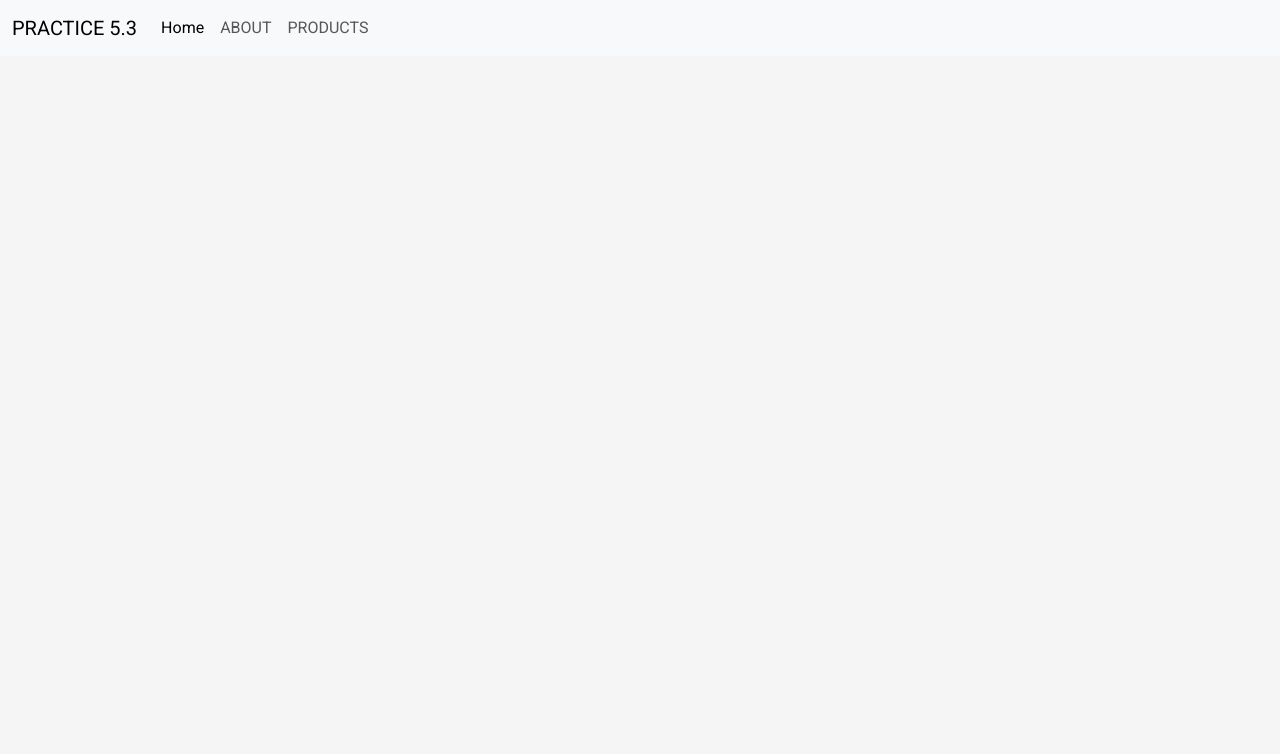
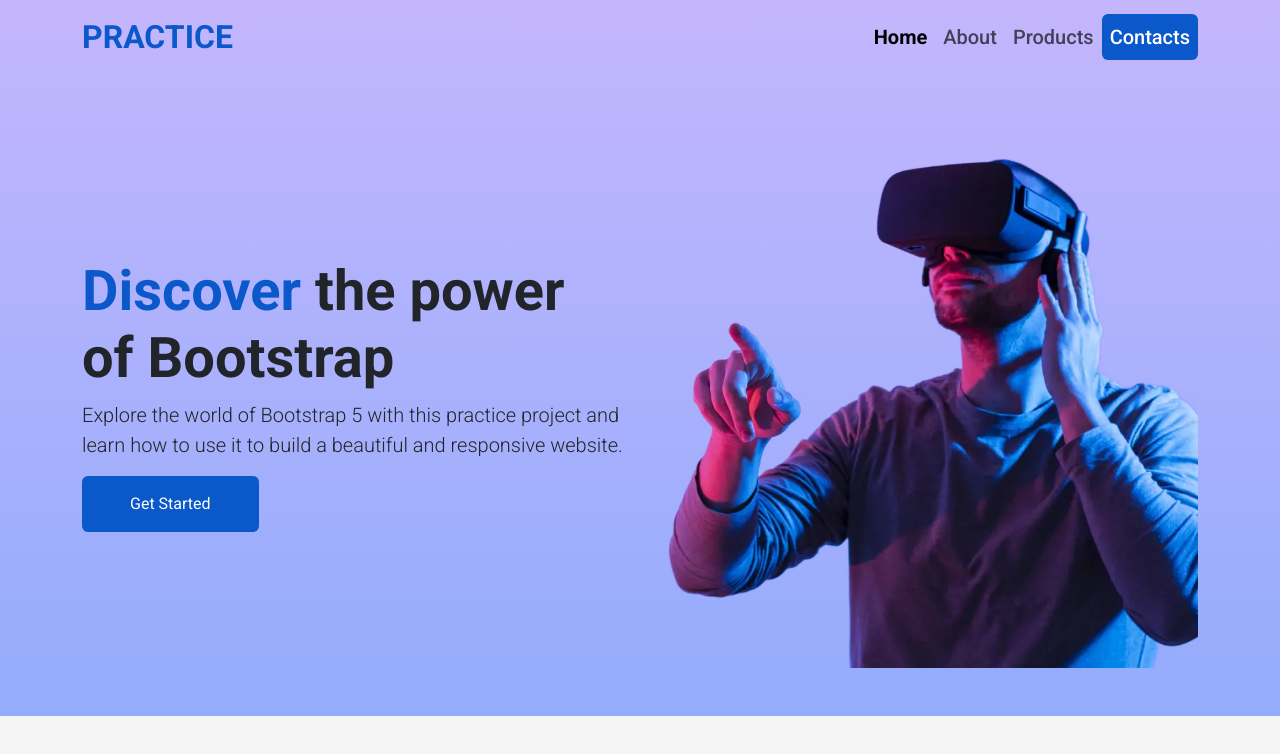
Before and after one commit to kpidiba/UI-PROJECTS, a plain HTML site: page bootstrap/website01/index.html in a window 1280 px wide. Drawn offline with Linux system fonts and the light colour scheme.

Commit message:
hero section - ok

```diff
--- a/bootstrap/website01/css/style.css
+++ b/bootstrap/website01/css/style.css
@@ -1,4 +1,38 @@
-body{
+body {
     font-family: 'Roboto', sans-serif;
     background-color: #f5f5f5;
 }
+
+header {
+    background-image: linear-gradient(180deg, #c4b6fd, #93acfc);
+}
+
+.text-primary{
+    color: #257dfd;
+}
+
+.navbar-brand,
+.text-primary {
+    color: #0a58ca !important;
+}
+
+.nav-link {
+    font-weight: 500;
+}
+
+.nav-link :hover {
+    color: #0a58ca;
+}
+
+.btn-primary {
+    background-color: #0a58ca !important;
+    border: none;
+}
+
+.btn-primary:hover{
+    background-color: #257dfd !important;
+}
+
+.blue-bg{
+    background-color: #257dfd !important;
+}
--- a/bootstrap/website01/index.html
+++ b/bootstrap/website01/index.html
@@ -16,29 +16,48 @@
 
 <body>
     <header>
-        <nav class="navbar navbar-expand-lg bg-body-tertiary">
-            <div class="container-fluid">
-                <a class="navbar-brand" href="#">PRACTICE 5.3</a>
+        <nav class="navbar navbar-expand-lg">
+            <div class="container">
+                <a class="navbar-brand fw-bold fs-2" href="#">PRACTICE</a>
                 <button class="navbar-toggler" type="button" data-bs-toggle="collapse"
                     data-bs-target="#navbarSupportedContent" aria-controls="navbarSupportedContent"
                     aria-expanded="false" aria-label="Toggle navigation">
                     <span class="navbar-toggler-icon"></span>
                 </button>
                 <div class="collapse navbar-collapse" id="navbarSupportedContent">
-                    <ul class="navbar-nav me-auto mb-2 mb-lg-0">
+                    <ul class="navbar-nav ms-auto mb-2 mb-lg-0">
                         <li class="nav-item">
-                            <a class="nav-link active" aria-current="page" href="#">Home</a>
+                            <a class="nav-link fs-5 active fw-bold" aria-current="page" href="#">Home</a>
                         </li>
-                        <li class="nav-item">
-                            <a class="nav-link" href="#">ABOUT</a>
+                        <li class="nav-item fs-5">
+                            <a class="nav-link" href="#">About</a>
                         </li>
-                        <li class="nav-item">
-                            <a class="nav-link" href="#">PRODUCTS</a>
+                        <li class="nav-item fs-5">
+                            <a class="nav-link" href="#">Products</a>
+                        </li>
+                        <li class="nav-item fs-5">
+                            <a class="nav-link btn btn-primary text-white " href="#">Contacts</a>
                         </li>
                     </ul>
                 </div>
             </div>
         </nav>
+        <section>
+            <div class="container py-5">
+                <div class="row align-items-center justify-content-center">
+                    <div class="col-lg-6 col-12">
+                        <h1 class="display-4 fw-bold"> <span class="text-primary">Discover</span> the power of Bootstrap
+                        </h1>
+                        <p class="lead">Explore the world of Bootstrap 5 with this practice project and learn how to use
+                            it to build a beautiful and responsive website.</p>
+                        <button class="btn btn-primary px-5 py-3 d-inline-block"> Get Started </button>
+                    </div>
+                    <div class="col-lg-6 col-12">
+                        <img src="images/hero.webp" alt="tech gear vr headset" class="img-fluid">
+                    </div>
+                </div>
+            </div>
+        </section>
     </header>
 
     <script src="js/bootstrap.min.js"></script>
```
Also changed, not shown: bootstrap/website01/images/headphones-1.webp (added), bootstrap/website01/images/hero.webp (added), bootstrap/website01/images/img-1.webp (added), bootstrap/website01/images/vr-1.webp (added), bootstrap/website01/images/vr-2.webp (added).
